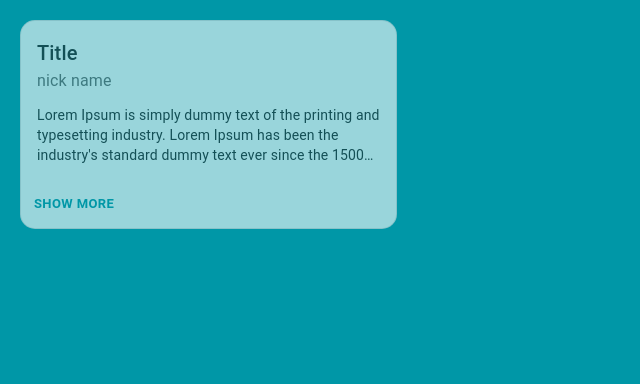
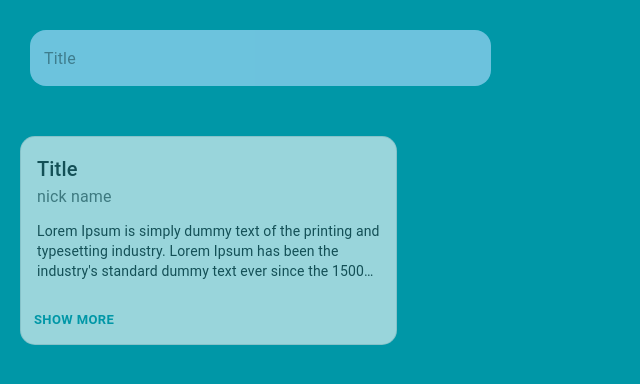
Before and after one commit to fcodelabs/training-web, a React (Create React App) app: page /home in a window 1280 px wide. Shown: the top 384 px of the page, without its empty margins (0-640 px from the left). Built offline with nearby package versions, Linux system fonts and the light colour scheme.

Commit message:
create add form completed

```diff
--- /dev/null
+++ b/src/Components/Form.js
@@ -0,0 +1,69 @@
+import React from "react";
+import FormControl, { useFormControl } from "@mui/material/FormControl";
+import OutlinedInput from "@mui/material/OutlinedInput";
+import Box from "@mui/material/Box";
+import { Button } from "@mui/material";
+
+export default function Form() {
+  const [extractedInput, setExtractedInput] = React.useState(false);
+
+  const handleExtractInput = (e) => {
+    setExtractedInput(true);
+  };
+
+  return (
+    <Box sx={{ width: "90%", ml: "30px", mt: "30px", mb: "50px" }}>
+      <Box component="form" noValidate autoComplete="off" sx={{ mb: "30px" }}>
+        <FormControl
+          sx={{
+            width: extractedInput ? 4 / 5 : 2 / 5,
+            borderRadius: "16px",
+            backgroundColor: "#87CEEB",
+            opacity: 0.8,
+            border: "none",
+            "& fieldset": { border: "none" },
+          }}
+        >
+          <OutlinedInput
+            placeholder="Title"
+            sx={{ color: "black" }}
+            onClick={handleExtractInput}
+          />
+        </FormControl>
+        <Button
+          variant="contained"
+          sx={{
+            width: "10%",
+            ml: "70px",
+            mt: "10px",
+            borderRadius: "16px",
+            backgroundColor: "#0097A7",
+            ":hover": { backgroundColor: "#0097A7" },
+            display: extractedInput ? "" : "none",
+          }}
+        >
+          Submit
+        </Button>
+      </Box>
+      <Box
+        component="form"
+        noValidate
+        autoComplete="off"
+        sx={{ backgroundColor: "#87CEEB" }}
+      >
+        <FormControl
+          sx={{
+            width: 1,
+            borderRadius: "16px",
+            border: "none",
+            opacity: 0.8,
+            "& fieldset": { border: "none" },
+            display: extractedInput ? "block" : "none",
+          }}
+        >
+          <OutlinedInput placeholder="Description" multiline rows={5} sx={{width: 1}}/>
+        </FormControl>
+      </Box>
+    </Box>
+  );
+}
--- a/src/pages/home.js
+++ b/src/pages/home.js
@@ -1,9 +1,10 @@
 import DiaryCard from "../components/DiaryCard";
+import Form from "../components/Form";
 
 export default function Home() {
   return (
     <div>
-      {/* <h1>Home</h1> */}
+      <Form />
       <DiaryCard />
     </div>
   );
```
Also changed, not shown: src/App.css (line endings or trailing spaces).
